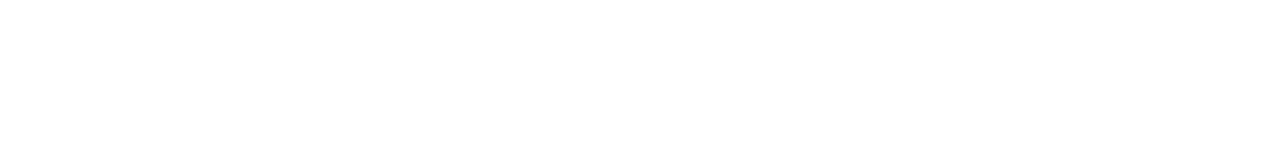
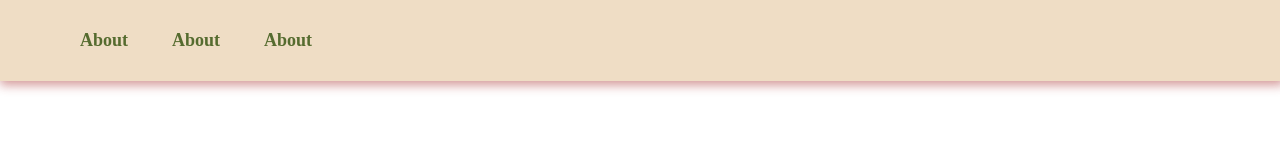
Before and after one commit to FarzanaNur/blog, a plain HTML site: page index.html in a window 1280 px wide. Drawn offline with Linux system fonts and the light colour scheme.

Commit message:
header part

```diff
--- a/blog-css/style.css
+++ b/blog-css/style.css
@@ -0,0 +1,25 @@
+*{
+    margin: auto;
+    padding: auto;
+}
+nav{
+    padding: 30px;
+    background-color: rgba(222, 184, 135, 0.478);
+    box-shadow: 2px 2px 10px 2px rgba(165, 42, 42, 0.489);
+}
+nav>ul>li{
+    display: inline;
+    margin-right: 20px;
+    /* align-items: end; */
+    padding: 10px;
+}
+nav>ul>li>a{
+    text-decoration: none;
+    font-size: large;
+    font-weight: 700;
+    color: darkolivegreen;
+}
+/* navpart end */
+/* main part start */
+
+/* main part end */
--- a/index.html
+++ b/index.html
@@ -8,6 +8,21 @@
     <link rel="shortcut icon" href="assets/images/favicon _sylhet.jpg" type="image/x-icon">
 </head>
 <body>
+    <header>
+        <nav>
+            <ul>
+                <li>
+                    <a href="about.html">About</a>
+                </li>
+                <li>
+                    <a href="about.html">About</a>
+                </li>
+                <li>
+                    <a href="about.html">About</a>
+                </li>
+            </ul>
+        </nav>
+    </header>
 
 </body>
 </html>
```
